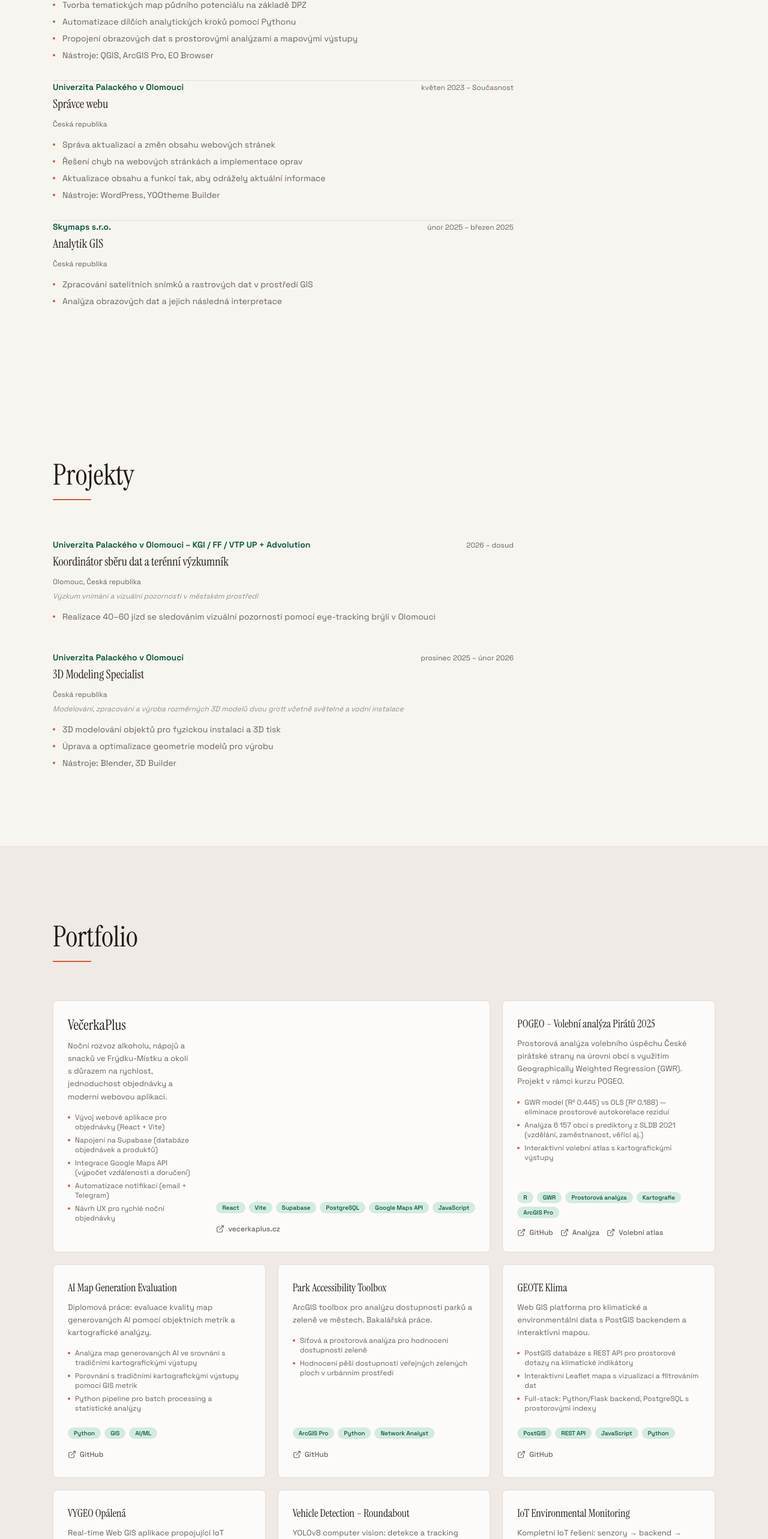
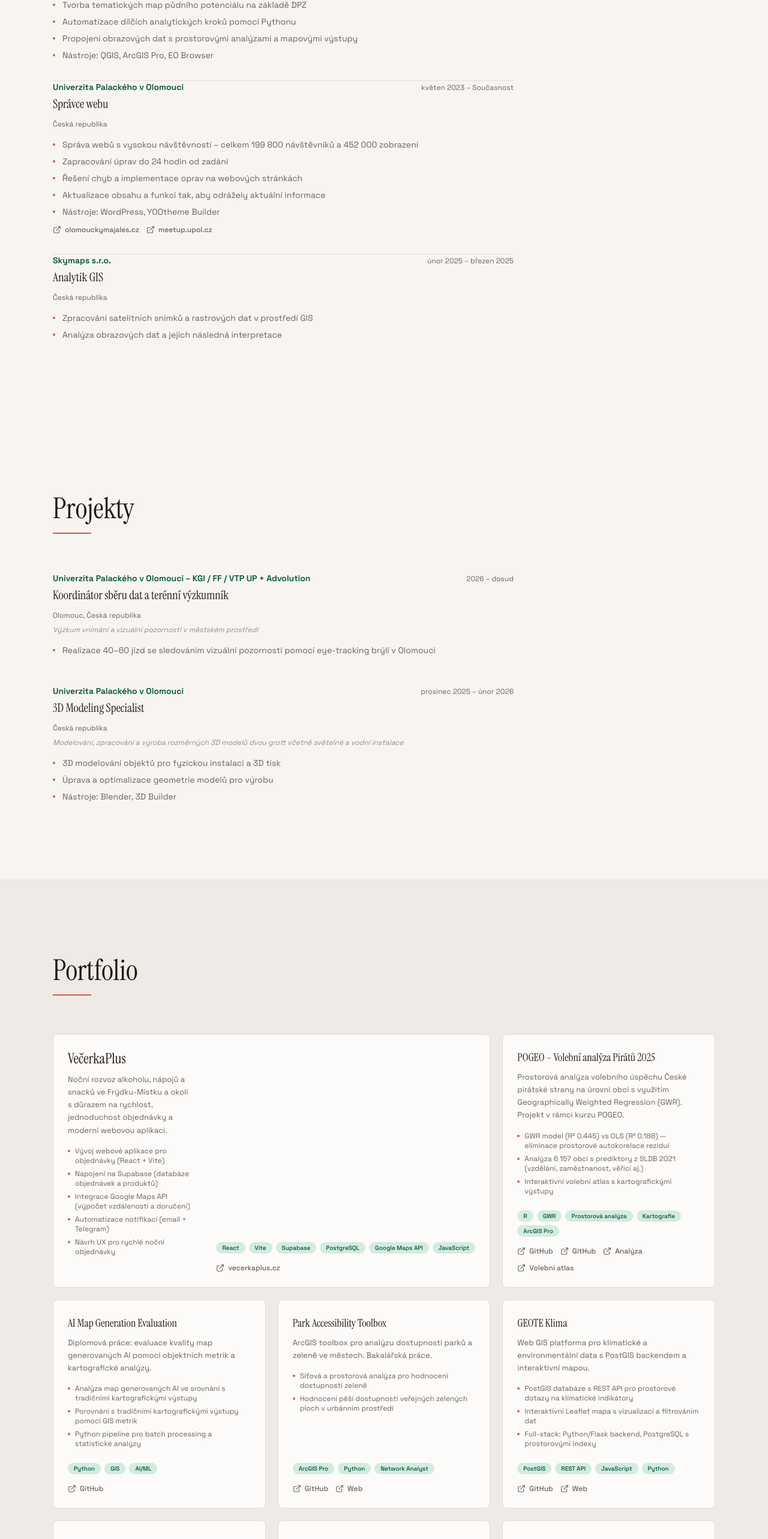
Before and after one commit to thatmike1/peta-vibecode-redesign, a React (Vite) app: page / in a window 1280 px wide. Shown: the part 3236-5802 px from the top of the page at 60% size. Built offline with nearby package versions, Linux system fonts and the light colour scheme.

Commit message:
Refactor code structure for improved readability and maintainability

```diff
--- a/src/components/sections/experience-section.tsx
+++ b/src/components/sections/experience-section.tsx
@@ -1,6 +1,7 @@
 import { Reveal } from "@/components/reveal";
 import { SectionHeading } from "@/components/section-heading";
 import { useContent } from "@/hooks/use-content";
+import { ExternalLink } from "lucide-react";
 
 export function ExperienceSection() {
   const { experience, ui } = useContent();
@@ -41,6 +42,22 @@ export function ExperienceSection() {
                     </li>
                   ))}
                 </ul>
+                {exp.links && exp.links.length > 0 && (
+                  <div className="flex flex-wrap gap-3 mt-3">
+                    {exp.links.map((link, j) => (
+                      <a
+                        key={j}
+                        href={link.url}
+                        target="_blank"
+                        rel="noopener noreferrer"
+                        className="inline-flex items-center gap-1.5 text-xs font-medium text-muted-foreground hover:text-topo transition-colors"
+                      >
+                        <ExternalLink className="w-3.5 h-3.5" />
+                        {link.label}
+                      </a>
+                    ))}
+                  </div>
+                )}
                 {i < experience.length - 1 && (
                   <div className="mt-8 border-b border-border" />
                 )}
--- a/src/components/sections/projects-section.tsx
+++ b/src/components/sections/projects-section.tsx
@@ -83,22 +83,7 @@ function ProjectCard({
             </span>
           ))}
         </div>
-        {project.links && project.links.length > 0 ? (
-          <div className="flex flex-wrap gap-3">
-            {project.links.map((l) => (
-              <a
-                key={l.url}
-                href={l.url}
-                target="_blank"
-                rel="noopener noreferrer"
-                className="inline-flex items-center gap-1.5 text-xs font-medium text-muted-foreground hover:text-topo transition-colors group-hover:text-topo"
-              >
-                <ExternalLink className="w-3.5 h-3.5" />
-                {l.label}
-              </a>
-            ))}
-          </div>
-        ) : (
+        <div className="flex flex-wrap items-center gap-3">
           <a
             href={project.link}
             target="_blank"
@@ -108,7 +93,30 @@ function ProjectCard({
             <ExternalLink className="w-3.5 h-3.5" />
             {project.linkLabel}
           </a>
-        )}
+          {project.webLink && (
+            <a
+              href={project.webLink}
+              target="_blank"
+              rel="noopener noreferrer"
+              className="inline-flex items-center gap-1.5 text-xs font-medium text-muted-foreground hover:text-topo transition-colors"
+            >
+              <ExternalLink className="w-3.5 h-3.5" />
+              {project.webLinkLabel}
+            </a>
+          )}
+          {project.links?.map((l, i) => (
+            <a
+              key={i}
+              href={l.url}
+              target="_blank"
+              rel="noopener noreferrer"
+              className="inline-flex items-center gap-1.5 text-xs font-medium text-muted-foreground hover:text-topo transition-colors"
+            >
+              <ExternalLink className="w-3.5 h-3.5" />
+              {l.label}
+            </a>
+          ))}
+        </div>
       </div>
     </div>
   );
--- a/src/data/content.en.ts
+++ b/src/data/content.en.ts
@@ -119,10 +119,15 @@ export const experience: Experience[] = [
     period: "May 2023 – Present",
     location: "Czech Republic",
     highlights: [
-      "Managing website content updates and changes",
+      "Managing high-traffic websites – 199,800 visitors and 452,000 page views in total",
+      "Delivering requested changes within 24 hours",
       "Resolving website issues and implementing fixes",
       "Updating content and features to reflect current information",
       "Tools: WordPress, YOOtheme Builder",
+    ],
+    links: [
+      { label: "olomouckymajales.cz", url: "https://olomouckymajales.cz/" },
+      { label: "meetup.upol.cz", url: "https://meetup.upol.cz/" },
     ],
   },
   {
@@ -225,6 +230,8 @@ export const projects: Project[] = [
     tags: ["ArcGIS Pro", "Python", "Network Analyst"],
     link: "https://github.com/MetrPikeska/park-accessibility-toolbox",
     linkLabel: "GitHub",
+    webLink: "https://petrmikeska.cz/bp/",
+    webLinkLabel: "Web",
   },
   {
     title: "GEOTE Klima",
@@ -238,6 +245,8 @@ export const projects: Project[] = [
     tags: ["PostGIS", "REST API", "JavaScript", "Python"],
     link: "https://github.com/MetrPikeska/geote-klima-ui",
     linkLabel: "GitHub",
+    webLink: "https://petrmikeska.cz/geote",
+    webLinkLabel: "Web",
   },
   {
     title: "VYGEO Opálená",
@@ -401,6 +410,14 @@ export const certifications: Certification[] = [
       "Snowboard instruction license – Association of Professional Ski and Snowboard Instructors.",
     pdfUrl: "/certifikaty/apul-snowboard.pdf",
   },
+  {
+    name: "ISSonVIS 2026 – International Spring School on Visualization",
+    issuer: "Department of Geoinformatics, UPOL",
+    date: "April 2026",
+    description:
+      "Certificate of attendance at the international spring school on visualization. Topic: Emotions and Map: The Affective Dimension of Visualisation.",
+    pdfUrl: "/certifikaty/ISSonVIS2026_Mikeska_Petr.pdf",
+  },
 ];
 
 export const services: Service[] = [
--- a/src/data/content.ts
+++ b/src/data/content.ts
@@ -14,6 +14,7 @@ export interface Experience {
   location: string;
   project?: string;
   highlights: string[];
+  links?: { label: string; url: string }[];
 }
 
 export interface Project {
@@ -23,6 +24,8 @@ export interface Project {
   tags: string[];
   link: string;
   linkLabel: string;
+  webLink?: string;
+  webLinkLabel?: string;
   links?: { label: string; url: string }[];
 }
 
@@ -144,10 +147,15 @@ export const experience: Experience[] = [
     period: "květen 2023 – Současnost",
     location: "Česká republika",
     highlights: [
-      "Správa aktualizací a změn obsahu webových stránek",
-      "Řešení chyb na webových stránkách a implementace oprav",
+      "Správa webů s vysokou návštěvností – celkem 199 800 návštěvníků a 452 000 zobrazení",
+      "Zapracování úprav do 24 hodin od zadání",
+      "Řešení chyb a implementace oprav na webových stránkách",
       "Aktualizace obsahu a funkcí tak, aby odrážely aktuální informace",
       "Nástroje: WordPress, YOOtheme Builder",
+    ],
+    links: [
+      { label: "olomouckymajales.cz", url: "https://olomouckymajales.cz/" },
+      { label: "meetup.upol.cz", url: "https://meetup.upol.cz/" },
     ],
   },
   {
@@ -246,6 +254,8 @@ export const projects: Project[] = [
     tags: ["ArcGIS Pro", "Python", "Network Analyst"],
     link: "https://github.com/MetrPikeska/park-accessibility-toolbox",
     linkLabel: "GitHub",
+    webLink: "https://petrmikeska.cz/bp/",
+    webLinkLabel: "Web",
   },
   {
     title: "GEOTE Klima",
@@ -259,6 +269,8 @@ export const projects: Project[] = [
     tags: ["PostGIS", "REST API", "JavaScript", "Python"],
     link: "https://github.com/MetrPikeska/geote-klima-ui",
     linkLabel: "GitHub",
+    webLink: "https://petrmikeska.cz/geote",
+    webLinkLabel: "Web",
   },
   {
     title: "VYGEO Opálená",
@@ -422,6 +434,14 @@ export const certifications: Certification[] = [
       "Licence instrukce snowboardingu – Asociace profesionálních učitelů lyžování a lyžařských škol.",
     pdfUrl: "/certifikaty/apul-snowboard.pdf",
   },
+  {
+    name: "ISSonVIS 2026 – International Spring School on Visualization",
+    issuer: "Katedra geoinformatiky, UPOL",
+    date: "Duben 2026",
+    description:
+      "Certifikát účasti na mezinárodní jarní škole vizualizace. Téma: Emotions and Map: The Affective Dimension of Visualisation.",
+    pdfUrl: "/certifikaty/ISSonVIS2026_Mikeska_Petr.pdf",
+  },
 ];
 
 export const services: Service[] = [
```
Also changed, not shown: 1 other file (tests, documents, lock files or other folders).
